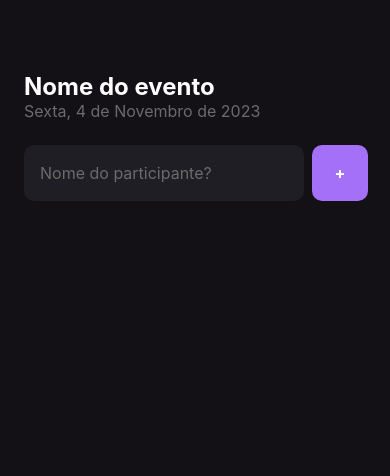
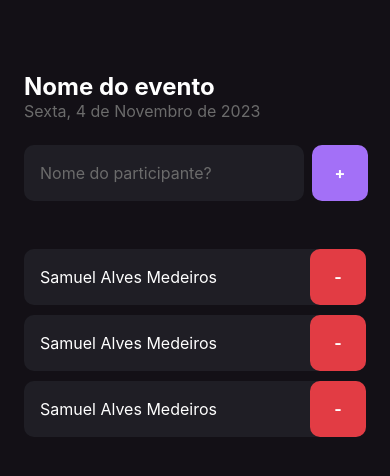
Before and after one commit to samuelfsd/events, a React Native app: screen / in a window 390 px wide. Shown: the top 476 px of the page. Built offline with nearby package versions, Linux system fonts and the light colour scheme.

Commit message:
feat: add Participant component

```diff
--- /dev/null
+++ b/src/components/Participant/index.js
@@ -0,0 +1,15 @@
+import { View, Text, TouchableOpacity } from "react-native";
+
+import { styles, button, buttonText } from "./styles";
+
+export const Participant = () => {
+  return (
+    <View style={styles.container}>
+      <Text style={styles.name}>Samuel Alves Medeiros</Text>
+
+      <TouchableOpacity style={styles.button}>
+        <Text style={styles.buttonText}>-</Text>
+      </TouchableOpacity>
+    </View>
+  );
+};
--- /dev/null
+++ b/src/components/Participant/styles.js
@@ -0,0 +1,32 @@
+import { StyleSheet } from "react-native";
+
+export const styles = StyleSheet.create({
+  container: {
+    width: "100%",
+    backgroundColor: "#1f1e25",
+    borderRadius: 10,
+    flexDirection: "row",
+    alignItems: "center",
+    justifyContent: "space-between",
+    marginBottom: 10,
+  },
+  name: {
+    flex: 1,
+    color: "#fff",
+    fontSize: 16,
+    marginLeft: 16,
+  },
+  button: {
+    width: 56,
+    height: 56,
+    borderRadius: 10,
+    backgroundColor: "#e23c44",
+    justifyContent: "center",
+    alignItems: "center",
+  },
+  buttonText: {
+    color: "#fff",
+    fontSize: 16,
+    fontWeight: "bold",
+  },
+});
--- a/src/screens/Home/index.js
+++ b/src/screens/Home/index.js
@@ -1,5 +1,7 @@
 import { StatusBar } from "expo-status-bar";
 import { View, Text, TextInput, TouchableOpacity } from "react-native";
+
+import { Participant } from "../../components/Participant";
 
 import {
   styles,
@@ -31,6 +33,10 @@
           <Text style={styles.buttonText}>+</Text>
         </TouchableOpacity>
       </View>
+
+      <Participant />
+      <Participant />
+      <Participant />
     </View>
   );
 };
```
